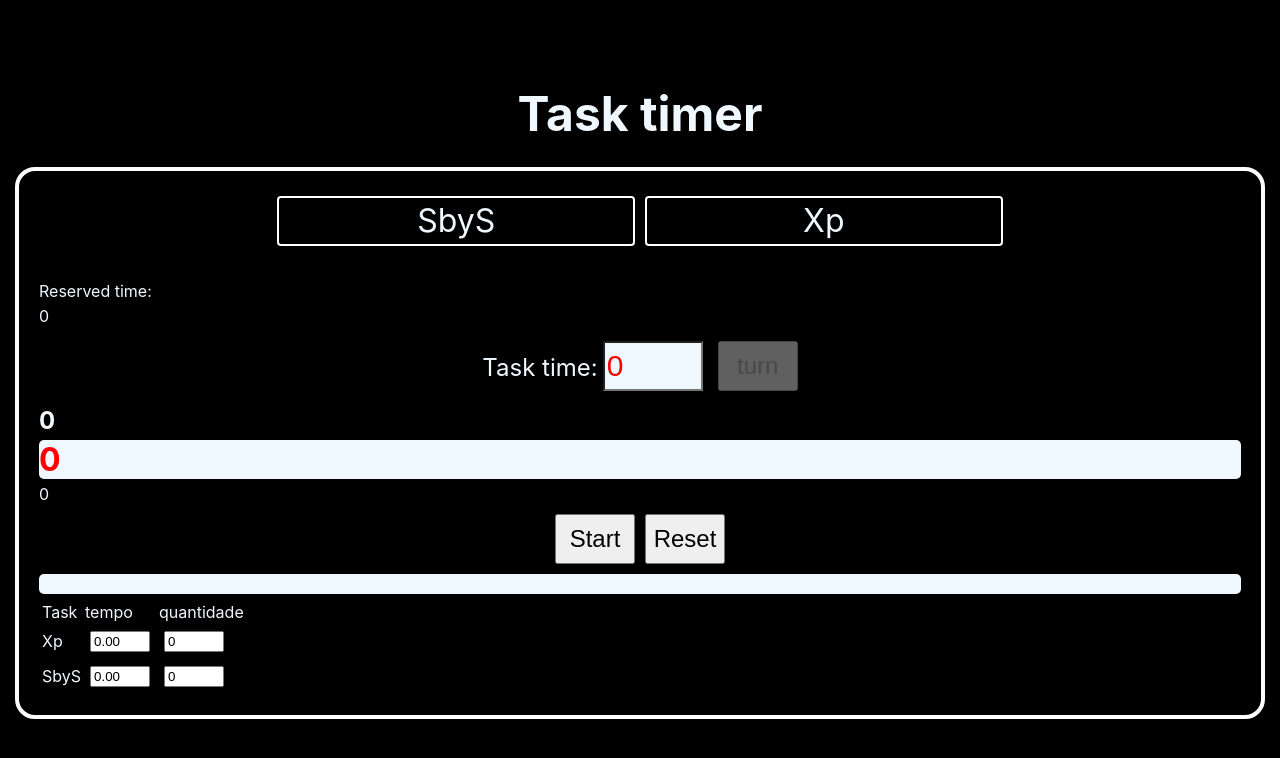
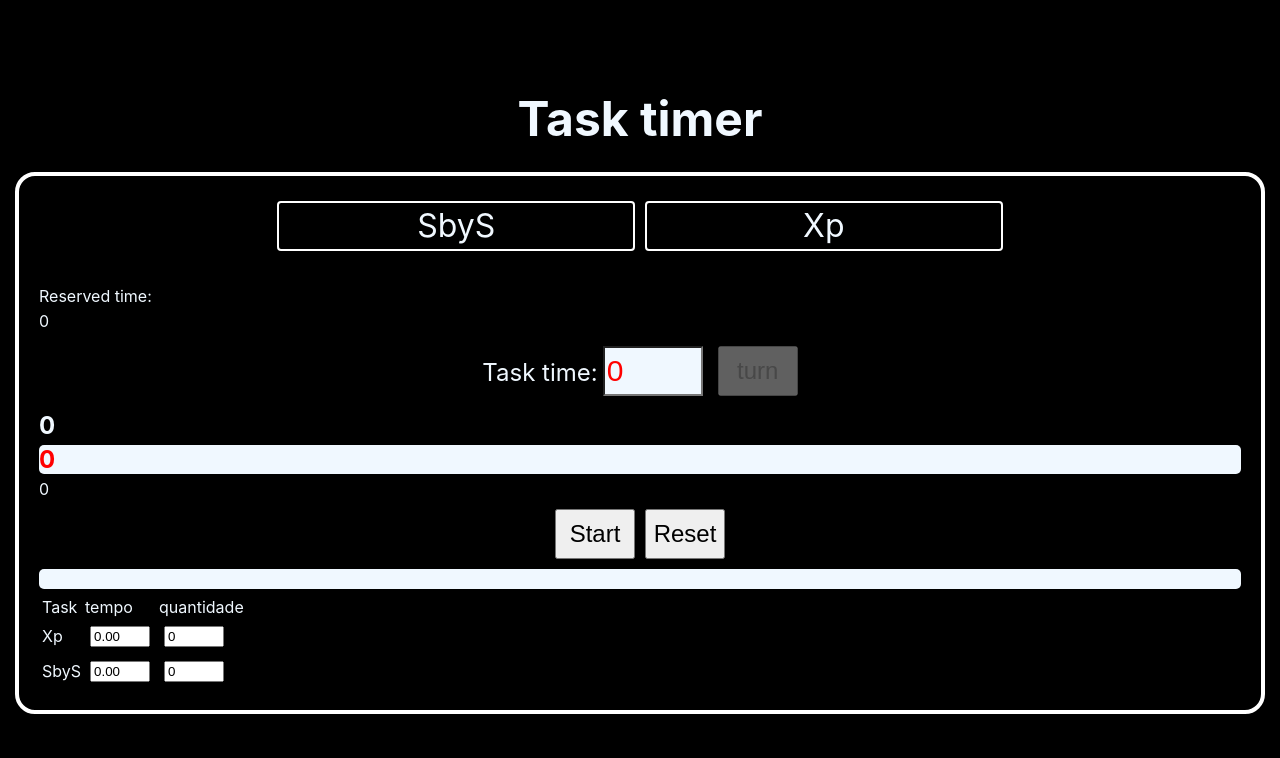
Before and after one commit to devamaral2/Task-cronometer, a Next.js app: page / in a window 1280 px wide. Shown: the top 758 px of the page. Built offline with nearby package versions, Linux system fonts and the light colour scheme.

Commit message:
mudando o tamanho do turn counter

```diff
--- a/components/Cronometer/Cronometer.jsx
+++ b/components/Cronometer/Cronometer.jsx
@@ -167,11 +167,11 @@ export function Cronometer() {
         <h2>
           {Number(timeReserve) + Number(totalTime)}
         </h2>
-        <h1
+        <h2
           className="count-turn"
         >
           {initTurn ? newCount2 : newCount}
-        </h1>
+        </h2>
       <p
         className="count"
       >
```
